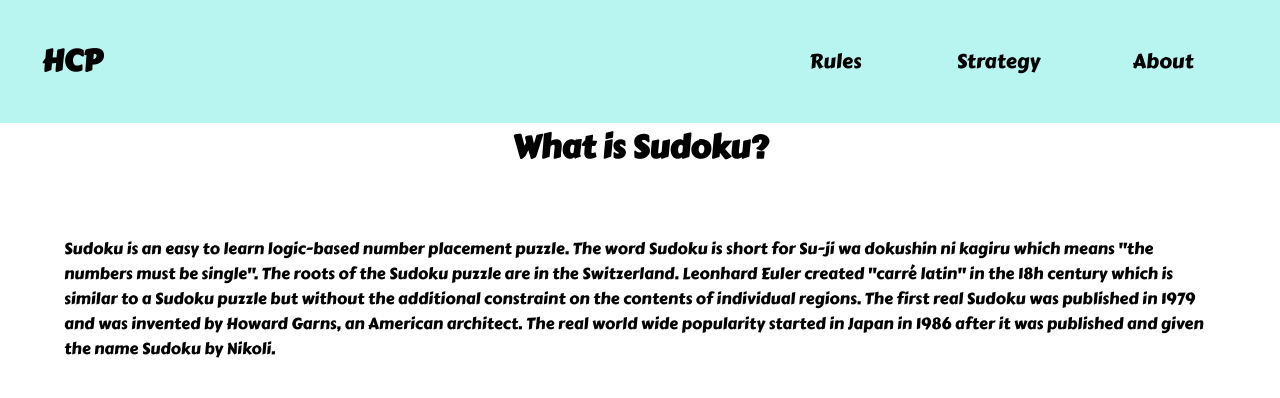
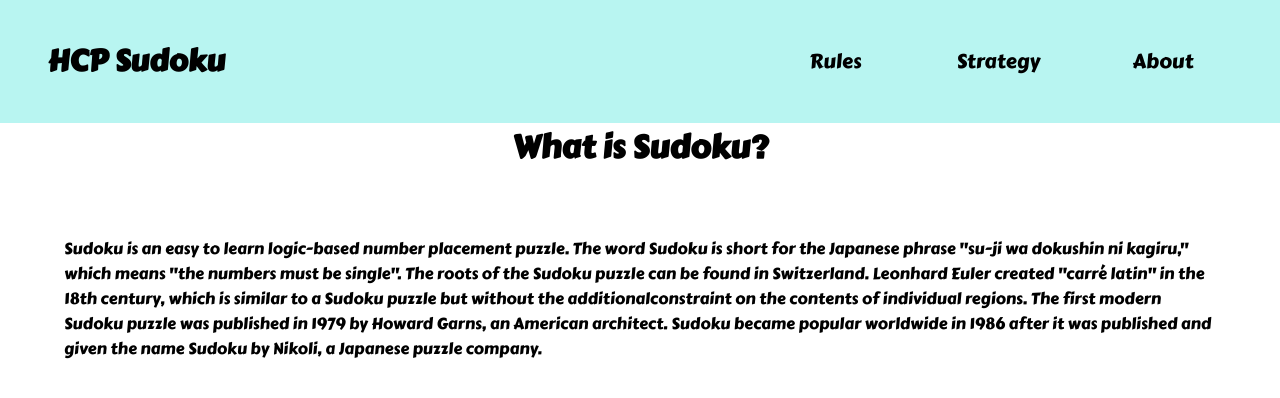
Before and after one commit to Husky-Coding-Project/sudoku, a plain HTML site: page about_page/about.html in a window 1280 px wide. Shown: the top 398 px of the page. Drawn offline with Linux system fonts and the light colour scheme.

Commit message:
Updated About Pages

```diff
--- a/about_page/about.css
+++ b/about_page/about.css
@@ -46,6 +46,12 @@ a{
     font-size: 30px;
 
     font-weight: bold;
+
+    white-space: nowrap;
+
+    overflow: hidden;
+
+    text-overflow: clip;
 
 }
 
--- a/about_page/about.html
+++ b/about_page/about.html
@@ -19,7 +19,7 @@
 
         <div class="logo_header">
 
-            <a href="../home_page/index.html" class="logo">HCP</a>
+            <a href="../home_page/index.html" class="logo">HCP Sudoku</a>
 
         </div>
 
@@ -51,7 +51,14 @@
         <h1 class="about_header">What is Sudoku?</h1>
 
         <p class="about_content">
-            Sudoku is an easy to learn logic-based number placement puzzle. The word Sudoku is short for Su-ji wa dokushin ni kagiru which means "the numbers must be single". The roots of the Sudoku puzzle are in the Switzerland. Leonhard Euler created "carré latin" in the 18h century which is similar to a Sudoku puzzle but without the additional constraint on the contents of individual regions. The first real Sudoku was published in 1979 and was invented by Howard Garns, an American architect. The real world wide popularity started in Japan in 1986 after it was published and given the name Sudoku by Nikoli.
+            Sudoku is an easy to learn logic-based number placement puzzle. The word Sudoku is short
+            for the Japanese phrase "su-ji wa dokushin ni kagiru," which means "the numbers must be
+            single". The roots of the Sudoku puzzle can be found in Switzerland. Leonhard Euler
+            created "carré latin" in the 18th century, which is similar to a Sudoku puzzle but
+            without the additionalconstraint on the contents of individual regions. The first modern
+            Sudoku puzzle was published in 1979 by Howard Garns, an American architect. Sudoku became
+            popular worldwide in 1986 after it was published and given the name Sudoku by Nikoli, a
+            Japanese puzzle company.
         </p>
 
     </div>
```
